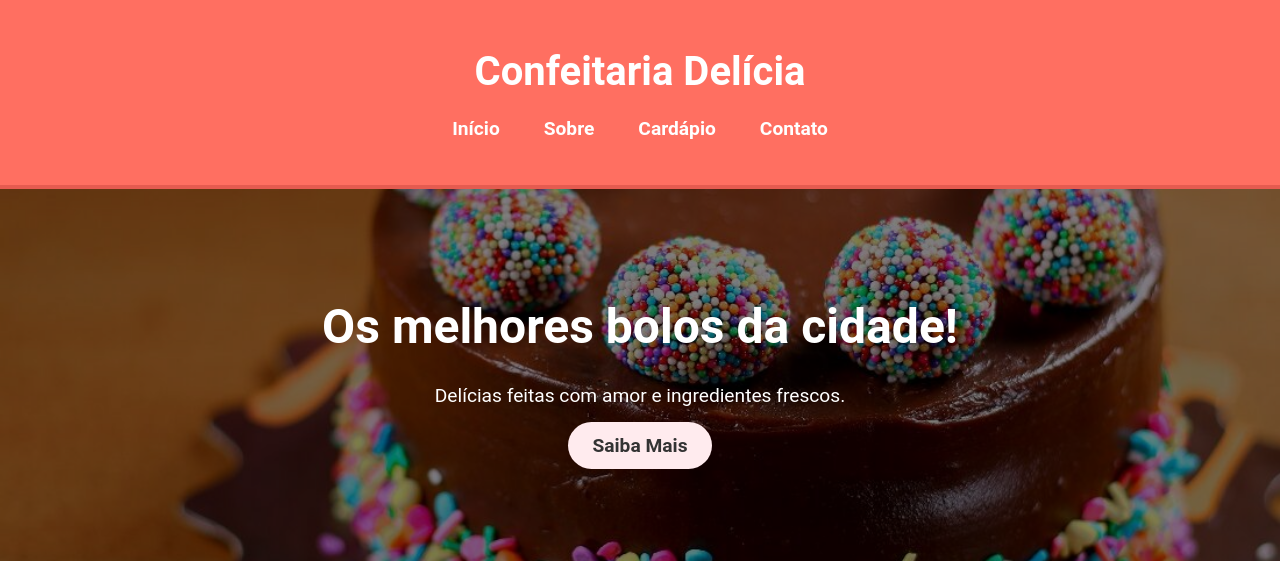
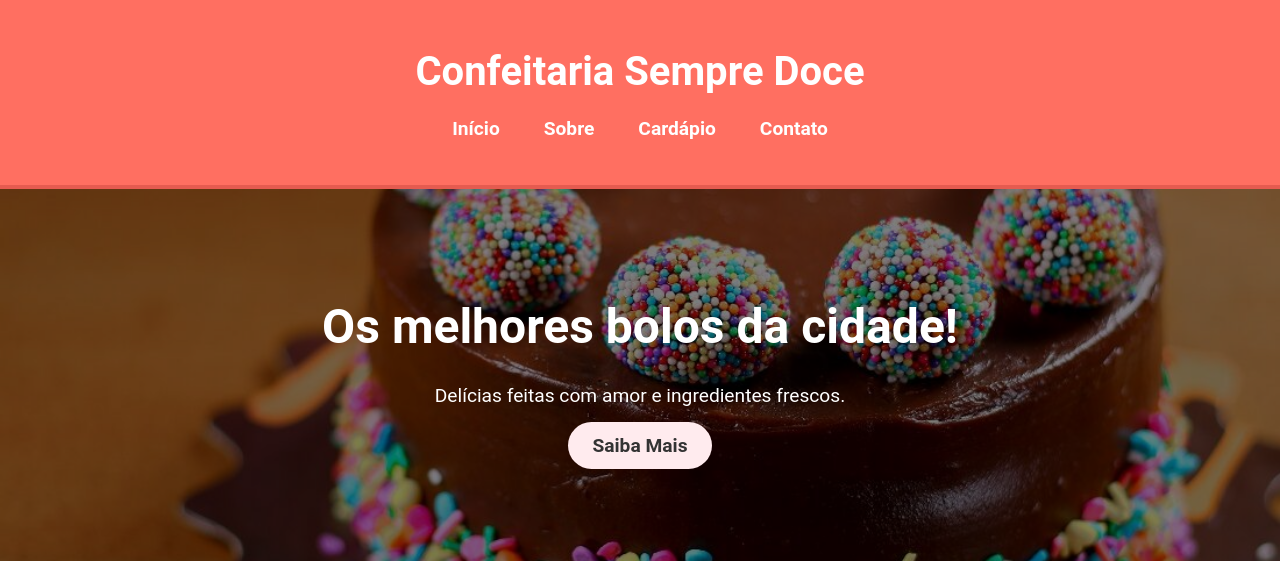
Before and after one commit to DanteKeyy/confeitaria, a Flask app: page / in a window 1280 px wide. Shown: the top 561 px of the page. Run offline with Flask 3, Linux system fonts and the light colour scheme.

Commit message:
Update index.html

```diff
--- a/templates/index.html
+++ b/templates/index.html
@@ -3,13 +3,13 @@
 <head>
     <meta charset="UTF-8">
     <meta name="viewport" content="width=device-width, initial-scale=1.0">
-    <title>Confeitaria Delícia</title>
+    <title>Confeitaria Sempre Doce</title>
     <link rel="stylesheet" href="{{ url_for('static', filename='css/index.css') }}">
 </head>
 <body>
     <header>
         <div class="container">
-            <h1>Confeitaria Delícia</h1>
+            <h1>Confeitaria Sempre Doce</h1>
             <nav>
                 <ul>
                     <li><a href="\">Início</a></li>
```
